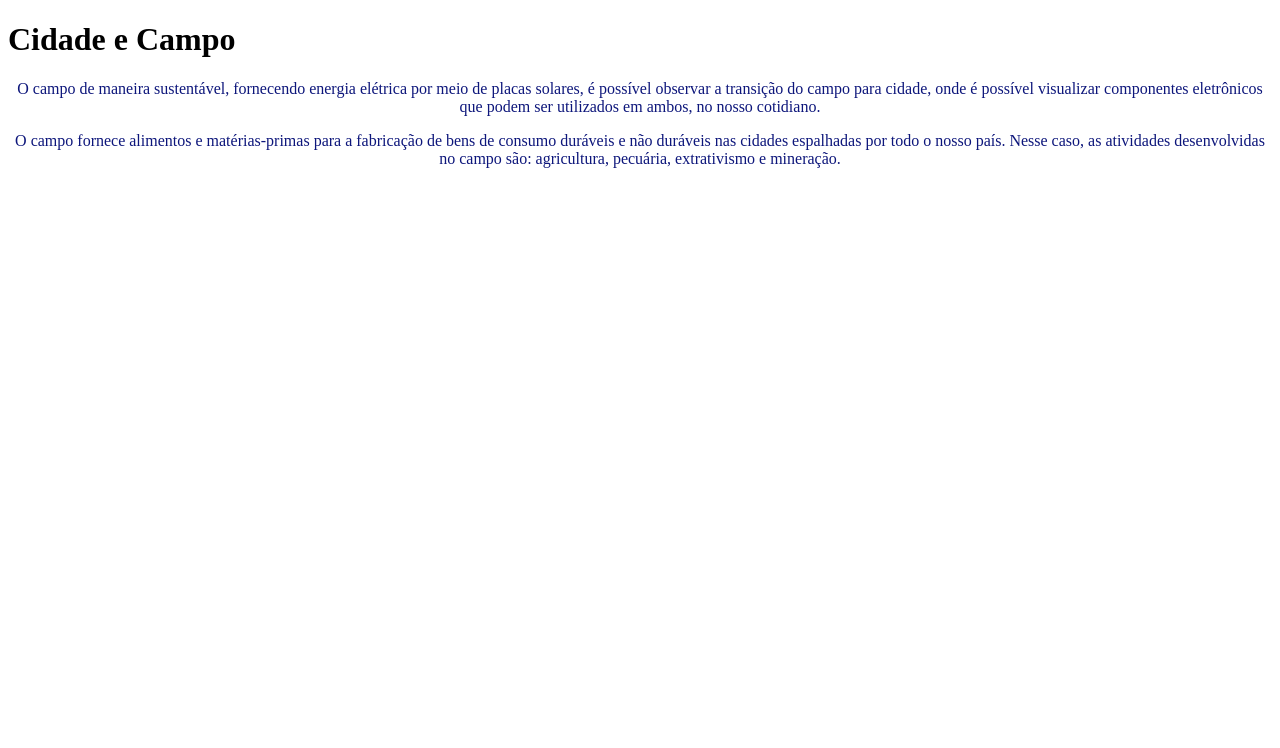
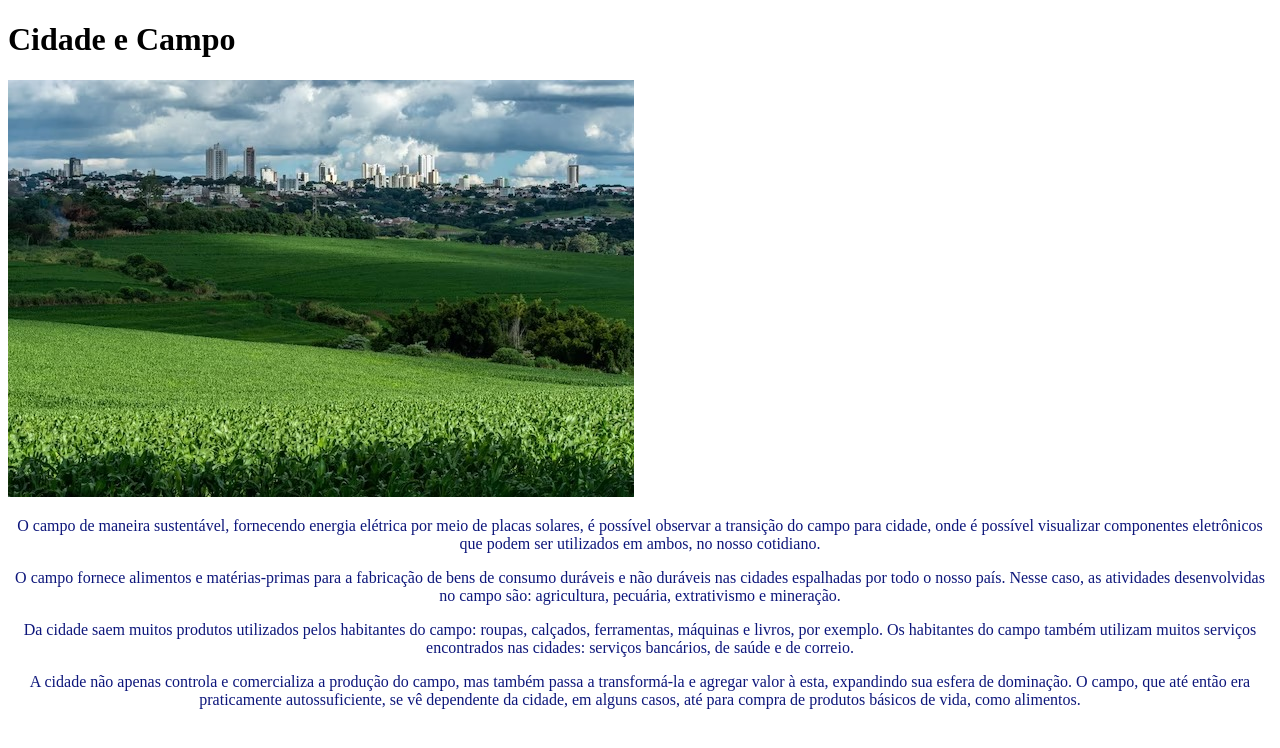
Before and after one commit to VendrusColo2311/Site-Aline, a plain HTML site: page index.html in a window 1280 px wide. Drawn offline with Linux system fonts and the light colour scheme.

Commit message:
Add files via upload

```diff
--- a/index.html
+++ b/index.html
@@ -7,8 +7,12 @@
   </head>
   <body>
     <h1>Cidade e Campo</h1>
+    <img src="WhatsApp Image 2024-08-07 at 14.49.48.jpeg">
     <p> O campo de maneira sustentável, fornecendo energia elétrica por meio de placas solares, é possível observar a transição do campo para cidade, onde é possível visualizar componentes eletrônicos que podem ser utilizados em ambos, no nosso cotidiano.</p>
     <p> O campo fornece alimentos e matérias-primas para a fabricação de bens de consumo duráveis e não duráveis nas cidades espalhadas por todo o nosso país. Nesse caso, as atividades desenvolvidas no campo são: agricultura, pecuária, extrativismo e mineração. </p>
+    <p> Da cidade saem muitos produtos utilizados pelos habitantes do campo: roupas, calçados, ferramentas, máquinas e livros, por exemplo. Os habitantes do campo também utilizam muitos serviços encontrados nas cidades: serviços bancários, de saúde e de correio.</p>
+    <p> A cidade não apenas controla e comercializa a produção do campo, mas também passa a transformá-la e agregar valor à esta, expandindo sua esfera de dominação. O campo, que até então era praticamente autossuficiente, se vê dependente da cidade, em alguns casos, até para compra de produtos básicos de vida, como alimentos.</p>
+
 
   </body>
 </html>
```
Also changed, not shown: WhatsApp Image 2024-08-07 at 14.49.48.jpeg (added).
